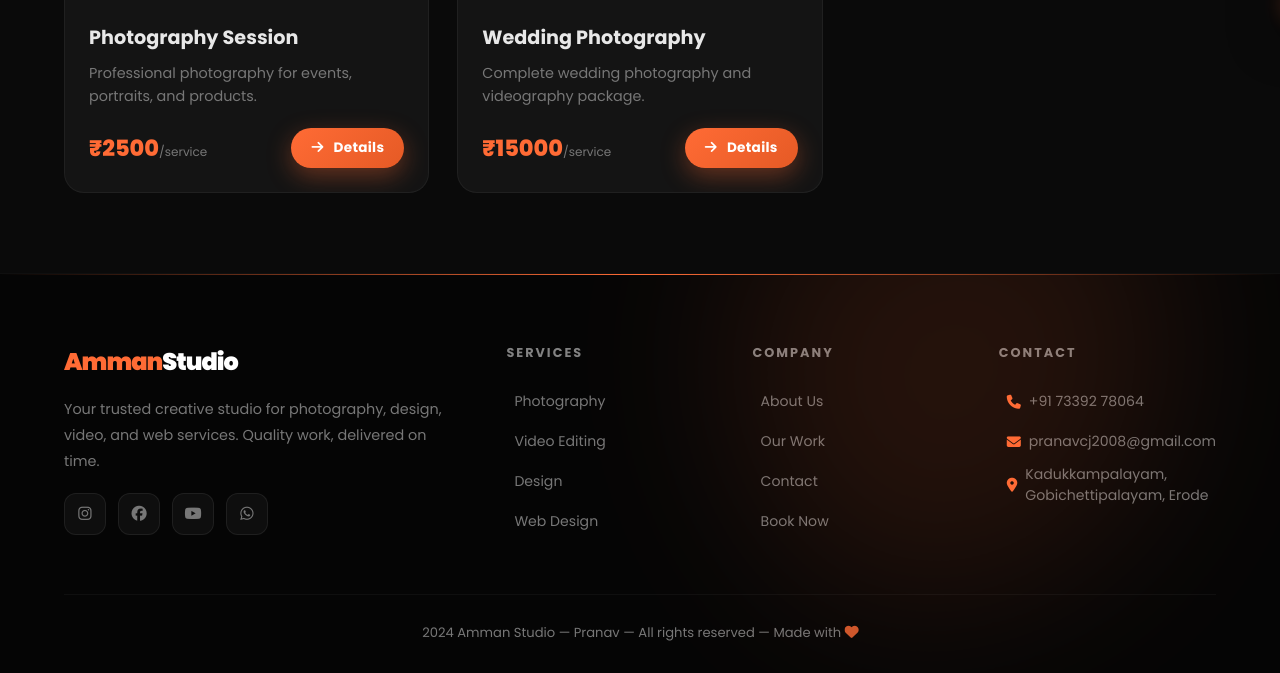
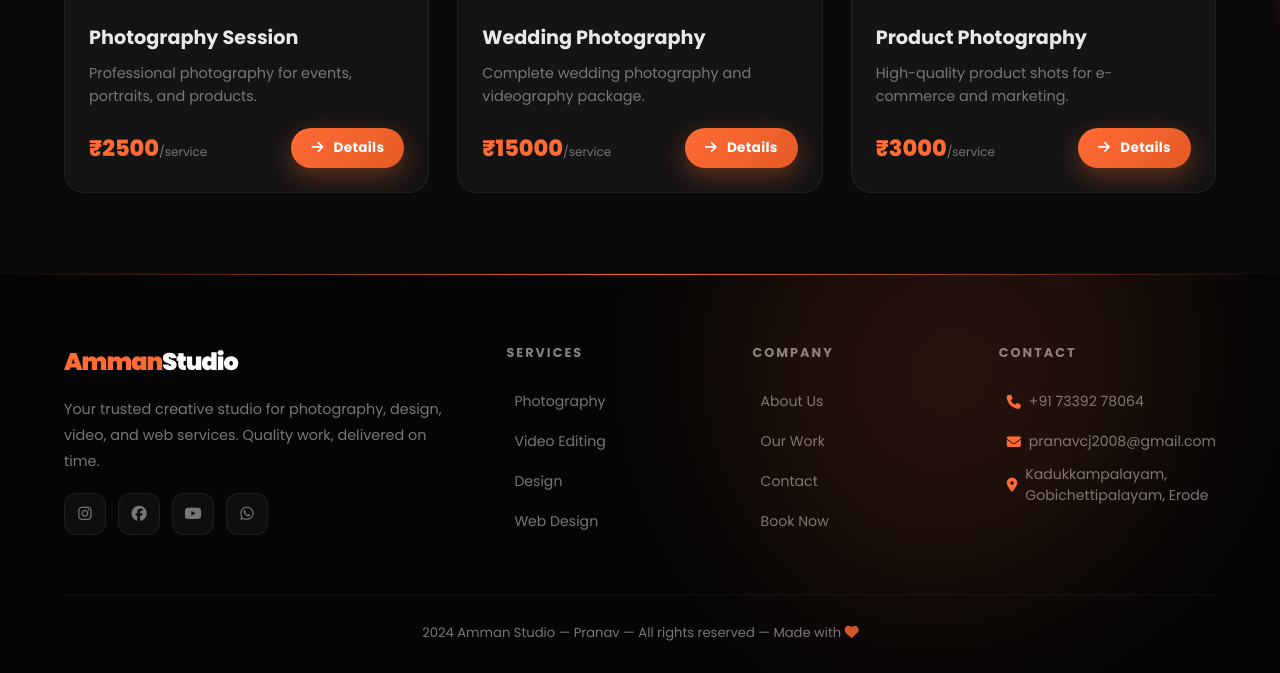
Before and after one commit to pranavcj2008-netizen/Amman-studio, a Flask app: page /services?category=Photography in a window 1280 px wide. Shown: the part 748-1421 px from the top of the page. Run offline with Flask 3, Linux system fonts and the light colour scheme.

Commit message:
add all service categories: Photography, Video, Design, Web, Printing, Animation, Social Media

```diff
--- a/app.py
+++ b/app.py
@@ -268,12 +268,33 @@ def init_db():
             db.session.add(Admin(username="admin", password=generate_password_hash("amman2024")))
         if not Service.query.first():
             sample_services = [
+                # Photography
                 Service(name="Photography Session", description="Professional photography for events, portraits, and products.", price=2500, category="Photography", featured=True),
+                Service(name="Wedding Photography", description="Complete wedding photography and videography package.", price=15000, category="Photography", featured=True),
+                Service(name="Product Photography", description="High-quality product shots for e-commerce and marketing.", price=3000, category="Photography", featured=False),
+                # Video
                 Service(name="Video Editing", description="High quality video editing with effects, transitions and color grading.", price=1500, category="Video", featured=True),
+                Service(name="Reels & Shorts", description="Engaging short-form video content for Instagram and YouTube.", price=800, category="Video", featured=False),
+                Service(name="Wedding Videography", description="Cinematic wedding films with drone shots and highlights.", price=12000, category="Video", featured=True),
+                # Design
                 Service(name="Logo Design", description="Creative and unique logo design for your brand.", price=999, category="Design", featured=True),
+                Service(name="Social Media Post", description="Eye-catching social media graphics and content.", price=500, category="Design", featured=False),
+                Service(name="Banner & Poster Design", description="Print and digital banners, flyers, and posters.", price=600, category="Design", featured=False),
+                Service(name="Brand Identity Kit", description="Complete branding package — logo, colors, fonts, and guidelines.", price=3500, category="Design", featured=True),
+                # Web
                 Service(name="Website Design", description="Modern, responsive website design and development.", price=5000, category="Web", featured=True),
-                Service(name="Social Media Post", description="Eye-catching social media graphics and content.", price=500, category="Design", featured=False),
-                Service(name="Wedding Photography", description="Complete wedding photography and videography package.", price=15000, category="Photography", featured=True),
+                Service(name="E-Commerce Website", description="Full online store with payment gateway integration.", price=12000, category="Web", featured=True),
+                Service(name="Landing Page", description="High-converting single page website for your business.", price=2500, category="Web", featured=False),
+                # Printing
+                Service(name="Business Card Printing", description="Premium quality business cards with custom design.", price=350, category="Printing", featured=False),
+                Service(name="Flex & Banner Printing", description="Large format flex printing for shops, events, and promotions.", price=700, category="Printing", featured=False),
+                Service(name="Brochure Printing", description="Tri-fold and bi-fold brochures with professional design.", price=900, category="Printing", featured=False),
+                # Animation
+                Service(name="Logo Animation", description="Animated logo intro for YouTube, reels, and presentations.", price=1200, category="Animation", featured=True),
+                Service(name="Explainer Video", description="2D animated explainer video for your product or service.", price=4000, category="Animation", featured=False),
+                # Social Media
+                Service(name="Social Media Management", description="Monthly social media handling — posts, stories, and engagement.", price=2000, category="Social Media", featured=True),
+                Service(name="Instagram Theme Design", description="Consistent aesthetic feed design for Instagram profiles.", price=1500, category="Social Media", featured=False),
             ]
             db.session.add_all(sample_services)
         db.session.commit()
--- a/templates/services.html
+++ b/templates/services.html
@@ -51,6 +51,12 @@
           <img src="https://images.unsplash.com/photo-1561070791-2526d30994b5?w=400&q=80" style="width:100%;height:100%;object-fit:cover;position:absolute;inset:0;opacity:0.7">
         {% elif s.category == 'Web' %}
           <img src="https://images.unsplash.com/photo-1547658719-da2b51169166?w=400&q=80" style="width:100%;height:100%;object-fit:cover;position:absolute;inset:0;opacity:0.7">
+        {% elif s.category == 'Printing' %}
+          <img src="https://images.unsplash.com/photo-1586075010923-2dd4570fb338?w=400&q=80" style="width:100%;height:100%;object-fit:cover;position:absolute;inset:0;opacity:0.7">
+        {% elif s.category == 'Animation' %}
+          <img src="https://images.unsplash.com/photo-1551650975-87deedd944c3?w=400&q=80" style="width:100%;height:100%;object-fit:cover;position:absolute;inset:0;opacity:0.7">
+        {% elif s.category == 'Social Media' %}
+          <img src="https://images.unsplash.com/photo-1611162617213-7d7a39e9b1d7?w=400&q=80" style="width:100%;height:100%;object-fit:cover;position:absolute;inset:0;opacity:0.7">
         {% else %}
           <img src="https://images.unsplash.com/photo-1516321318423-f06f85e504b3?w=400&q=80" style="width:100%;height:100%;object-fit:cover;position:absolute;inset:0;opacity:0.7">
         {% endif %}
```
